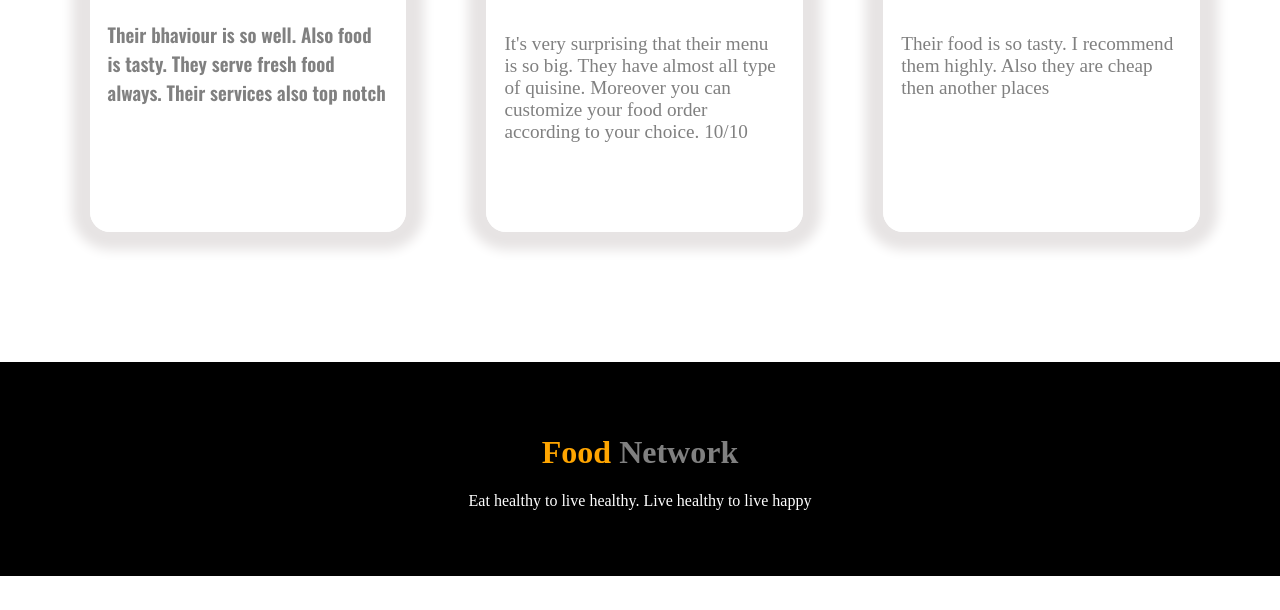
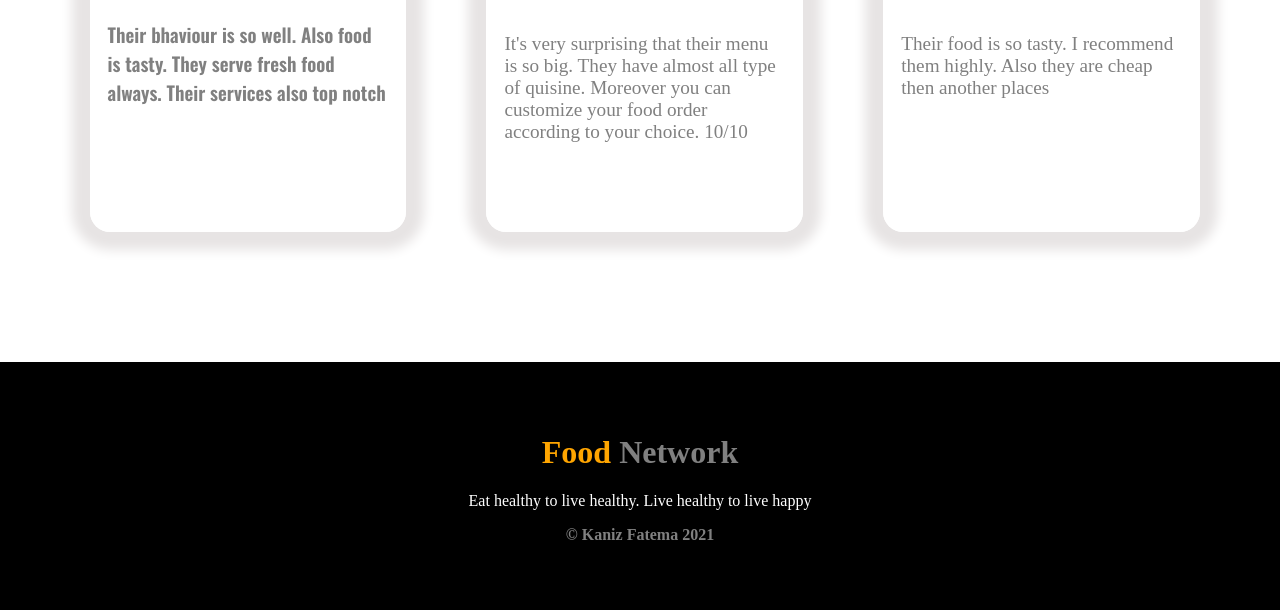
Before and after one commit to KCN07/Food-network, a plain HTML site: page index.html in a window 1280 px wide. Shown: the part 3412-4022 px from the top of the page. Before the commit the page ends 3988 px from the top, so only its background shows below. Drawn offline with nearby package versions, Linux system fonts and the light colour scheme.

Commit message:
added copyright

```diff
--- a/index.html
+++ b/index.html
@@ -128,6 +128,7 @@
     <footer>
         <h1><span class="orng">Food</span> Network</h1>
         <p style="color: white; font-weight: lighter;">Eat healthy to live healthy. Live healthy to live happy</p>
+        <p>© Kaniz Fatema 2021</p>
     </footer>
 </body>
 </html>
```
